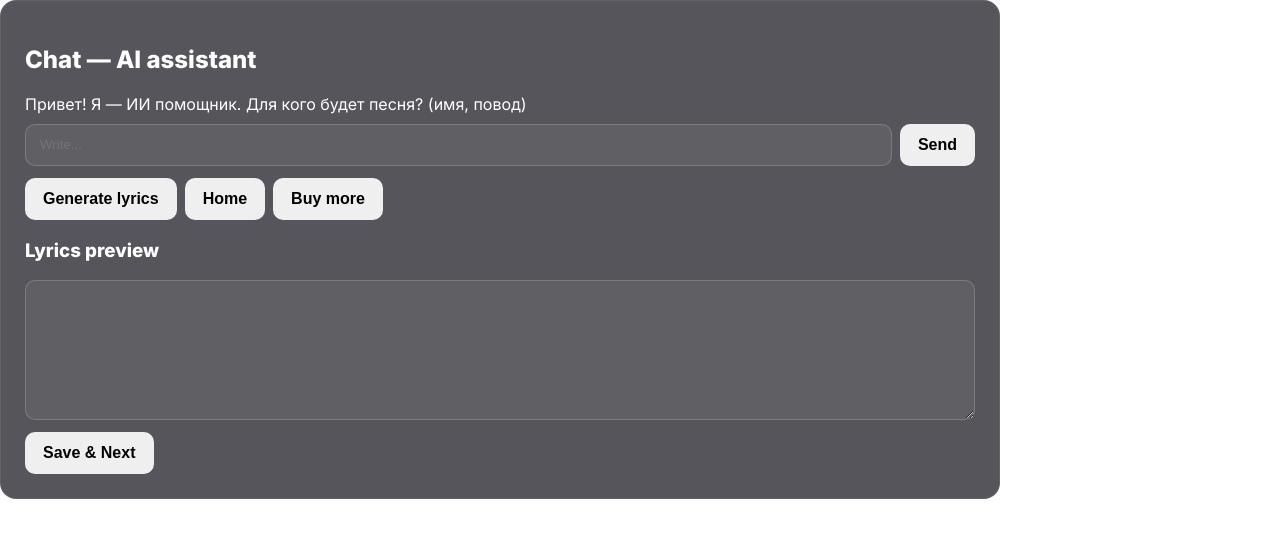
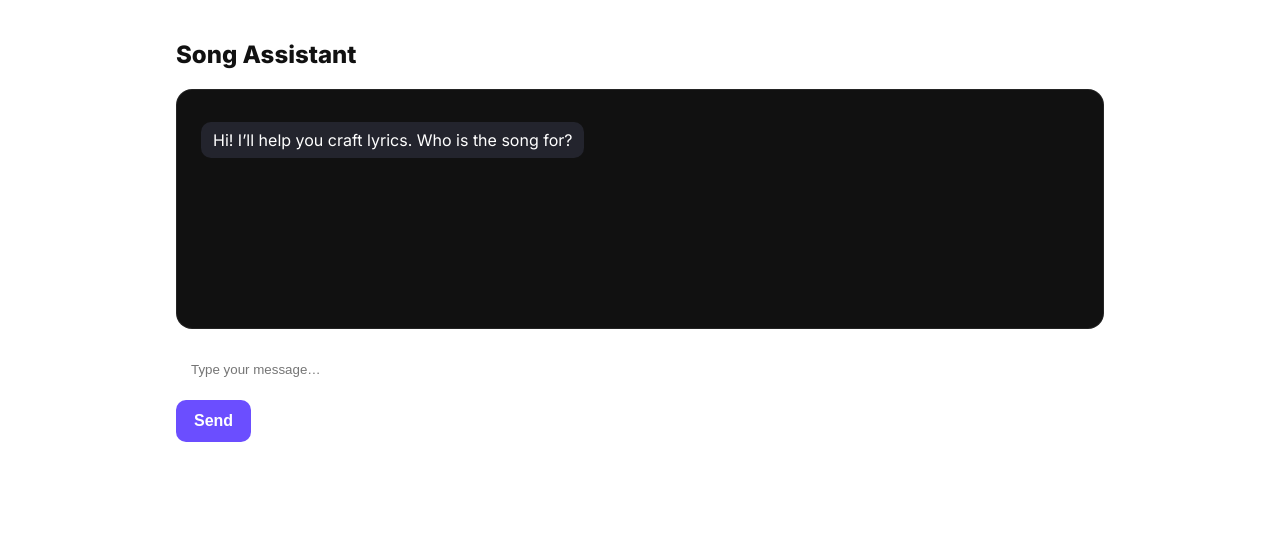
Before and after one commit to rusclip/Wishclip, a React (Vite) app: page /chat in a window 1280 px wide. Shown: the top 538 px of the page. Built offline with nearby package versions, Linux system fonts and the light colour scheme; no server answers.

Commit message:
Update Chat.jsx

```diff
--- a/src/pages/Chat.jsx
+++ b/src/pages/Chat.jsx
@@ -1,59 +1,36 @@
-import React from "react";
-import ChatBox from "../components/ChatBox";
-import { sendChatMessage, generateLyrics } from "../api";
-import { detectLang } from "../i18n";
-import { useNavigate } from "react-router-dom";
+import { useState } from "react";
 
-export default function Chat(){
-  const nav = useNavigate();
-  const lang = detectLang();
-  const sessionId = localStorage.getItem("wishclip_session") || ("sess-" + Math.random().toString(36).slice(2,8));
-  const [messages, setMessages] = React.useState([{ role:"bot", text:"Привет! Я — ИИ помощник. Для кого будет песня? (имя, повод)" }]);
-  const [lyrics, setLyrics] = React.useState("");
+export default function Chat() {
+  const [messages, setMessages] = useState([
+    { role: "assistant", text: "Hi! I’ll help you craft lyrics. Who is the song for?" }
+  ]);
+  const [input, setInput] = useState("");
 
-  async function onSend(text){
-    if (!text || !text.trim()) return;
-    setMessages(prev=>[...prev,{role:"user", text}]);
-    // call Make chat hook
-    try{
-      const res = await sendChatMessage(sessionId, text, lang);
-      const reply = res?.reply || "Sorry, no reply.";
-      setMessages(prev=>[...prev,{role:"bot", text: reply}]);
-    }catch(e){
-      setMessages(prev=>[...prev,{role:"bot", text:"Server error"}]);
-    }
-  }
-
-  async function onGenerateLyrics(){
-    try{
-      const outline = messages;
-      const res = await generateLyrics(sessionId, outline, lang);
-      if (res?.lyrics) setLyrics(res.lyrics);
-    }catch(e){
-      alert("Error generating lyrics");
-    }
-  }
+  const send = async () => {
+    if (!input.trim()) return;
+    setMessages(m => [...m, { role: "user", text: input }]);
+    setInput("");
+    // здесь позже подключим DeepSeek/Kits flow.
+    setTimeout(() => {
+      setMessages(m => [...m, { role: "assistant", text: "Great. What’s the occasion and preferred music style?" }]);
+    }, 500);
+  };
 
   return (
-    <div className="center">
-      <div style={{width:"100%",maxWidth:1000}}>
-        <div className="card">
-          <h2>Chat — AI assistant</h2>
-          <ChatBox messages={messages} onSend={onSend} />
-          <div style={{marginTop:12}}>
-            <button className="btn" onClick={onGenerateLyrics}>Generate lyrics</button>
-            <button className="btn" style={{marginLeft:8}} onClick={()=>nav("/")} >Home</button>
-            <button className="btn" style={{marginLeft:8}} onClick={()=>nav("/payment")}>Buy more</button>
+    <div className="container">
+      <h2>Song Assistant</h2>
+      <div className="card" style={{background:"#111", color:"#fff", minHeight:240}}>
+        {messages.map((m,i)=>(
+          <div key={i} style={{textAlign: m.role==="user"?"right":"left", margin:"8px 0"}}>
+            <span style={{display:"inline-block", padding:"8px 12px", borderRadius:10, background: m.role==="user"?"#6b4eff":"#23242d"}}>
+              {m.text}
+            </span>
           </div>
-
-          <div style={{marginTop:16}}>
-            <h3>Lyrics preview</h3>
-            <textarea className="input" style={{minHeight:140}} value={lyrics} onChange={e=>setLyrics(e.target.value)} />
-            <div style={{marginTop:8}}>
-              <button className="btn btn-yes" onClick={()=>nav("/")} >Save & Next</button>
-            </div>
-          </div>
-        </div>
+        ))}
+      </div>
+      <div className="row mt" style={{justifyContent:"flex-start"}}>
+        <input className="input" placeholder="Type your message…" value={input} onChange={e=>setInput(e.target.value)} />
+        <button className="btn btn-primary" onClick={send}>Send</button>
       </div>
     </div>
   );
```
